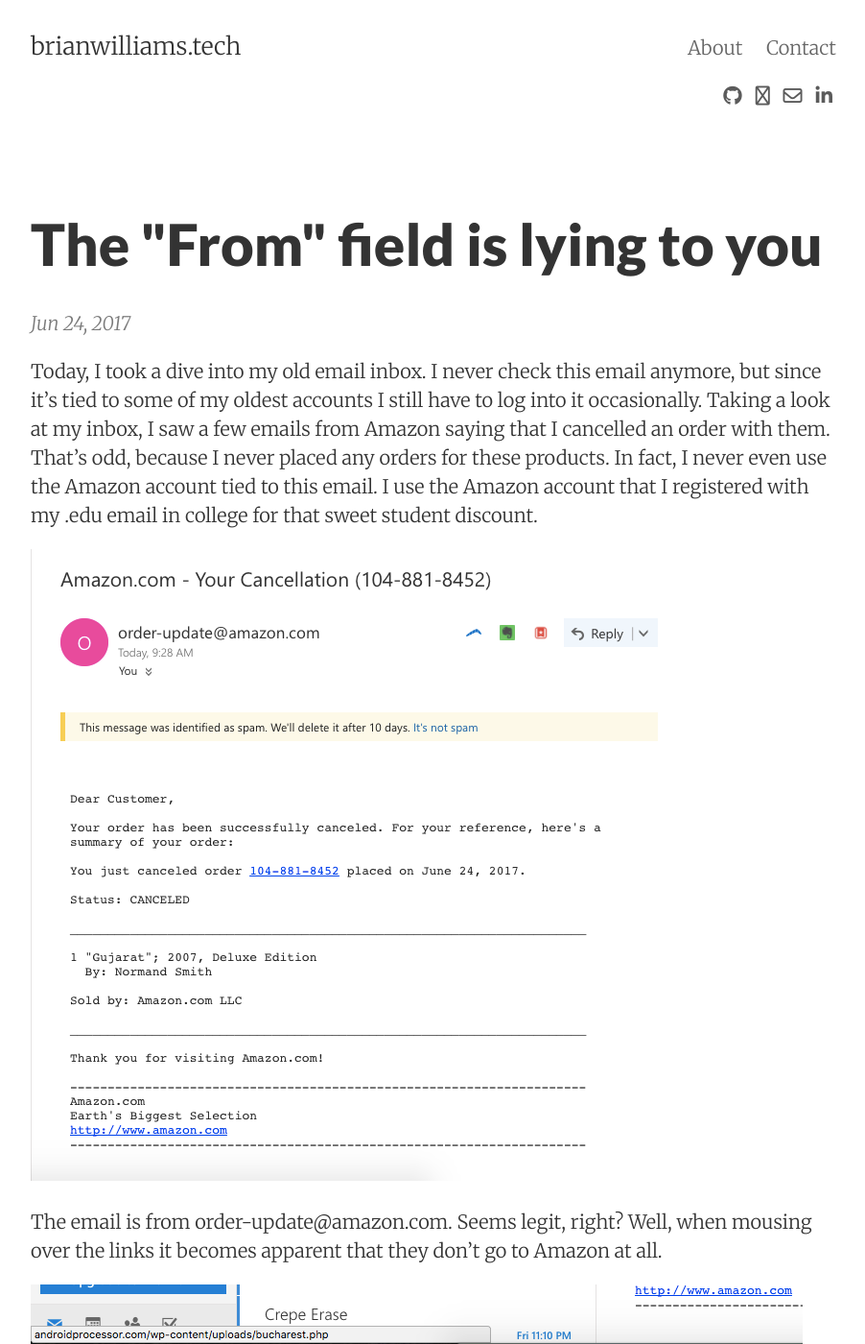
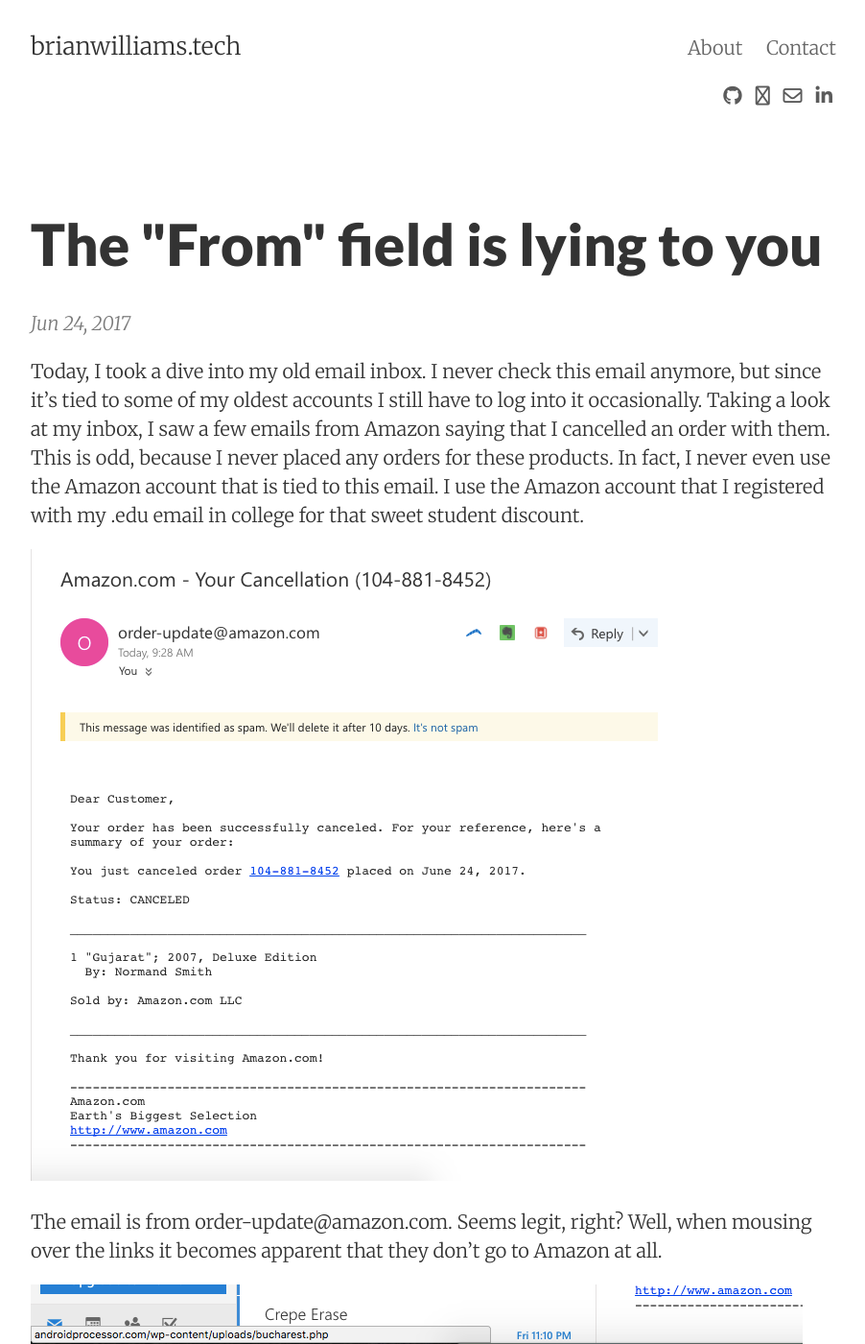
Before and after one commit to Brcrwilliams/brcrwilliams.github.io, a Jekyll site: the page built from _posts/2017-06-24-the-from-field-lies.md, in a window 1280 px wide and 1400 px high. Shown: the whole window at 96% size, without its empty margins (188-1090 px from the left). Built offline with Jekyll 4.4.1, drawn with Linux system fonts in a browser that asks for light colours; nearby versions of some CDN libraries; comment, search, counter and statistics services are not loaded; some of the changed text lies outside the part shown.

Commit message:
Proofread first post

```diff
--- a/_posts/2017-06-24-the-from-field-lies.md
+++ b/_posts/2017-06-24-the-from-field-lies.md
@@ -5,7 +5,7 @@
 summary:    "Have you ever gotten an email that looked suspicious, but since the domain that it came from was correct you decided to trust it? Don't do that."
 ---
 
-Today, I took a dive into my old email inbox. I never check this email anymore, but since it's tied to some of my oldest accounts I still have to log into it occasionally. Taking a look at my inbox, I saw a few emails from Amazon saying that I cancelled an order with them. That's odd, because I never placed any orders for these products. In fact, I never even use the Amazon account tied to this email. I use the Amazon account that I registered with my .edu email in college for that sweet student discount.
+Today, I took a dive into my old email inbox. I never check this email anymore, but since it's tied to some of my oldest accounts I still have to log into it occasionally. Taking a look at my inbox, I saw a few emails from Amazon saying that I cancelled an order with them. This is odd, because I never placed any orders for these products. In fact, I never even use the Amazon account that is tied to this email. I use the Amazon account that I registered with my .edu email in college for that sweet student discount.
 
 ![The email in question](/images/1/emailbody.png)
 
@@ -13,15 +13,15 @@
 
 ![Mouseover image](/images/1/mouseover.png)
 
-That's weird, cause the email says that it's from Amazon. Doesn't that mean it's from Amazon? Apparently not. Let's take a look at the email headers and see if they can tell us anything. On outlook.com, you can do this by clicking the arrow next to reply and choosing "View message source."
+This is weird, because the email says that it's from Amazon. Doesn't that mean it's from Amazon? Apparently not. Let's take a look at the email headers and see if they can tell us anything. On outlook.com, you can do this by clicking the arrow next to reply and choosing "View message source." Gmail is the same, but you must choose "Show original."
 
-![How to view the source](/images/1/view-source.png)
+![Viewing the headers](/images/1/view-source.png)
 
 Looking at the email headers, we can see who _really_ sent the email. This one appears to be from a "gxkr@hillwood.com."
 
 ![Email headers](/images/1/return-path-header.png)
 
-The email protocol doesn't have any mechanism that verify or prevent the sender from altering the from header. Therefore, it's pretty easy to spoof the address that the email appears to be from. Additionally, since there's several legitimate uses for changing the from header, most email clients don't show or warn the user when it has been tampered with. This makes it easy for phishers to trick people who assume that the from address is trustworthy.
+The email protocol doesn't have any mechanism to verify or prevent the sender from altering the from header. Therefore, it's pretty easy to spoof the address that the email appears to be from. Additionally, since there's several legitimate uses for changing the from header, most email clients don't show or warn the user when it has been tampered with. This makes it easy for phishers to trick people who assume that the from address is trustworthy.
 
 Since curiosity got the better of me, I decided to go ahead and visit the link in the email and see what these guys are up to. Just in case the site tried to exploit some XSS or CSRF vulnerabilities (doubtful), I cleared out all my browser data before clicking the link. I was redirected to the following page:
 
```
